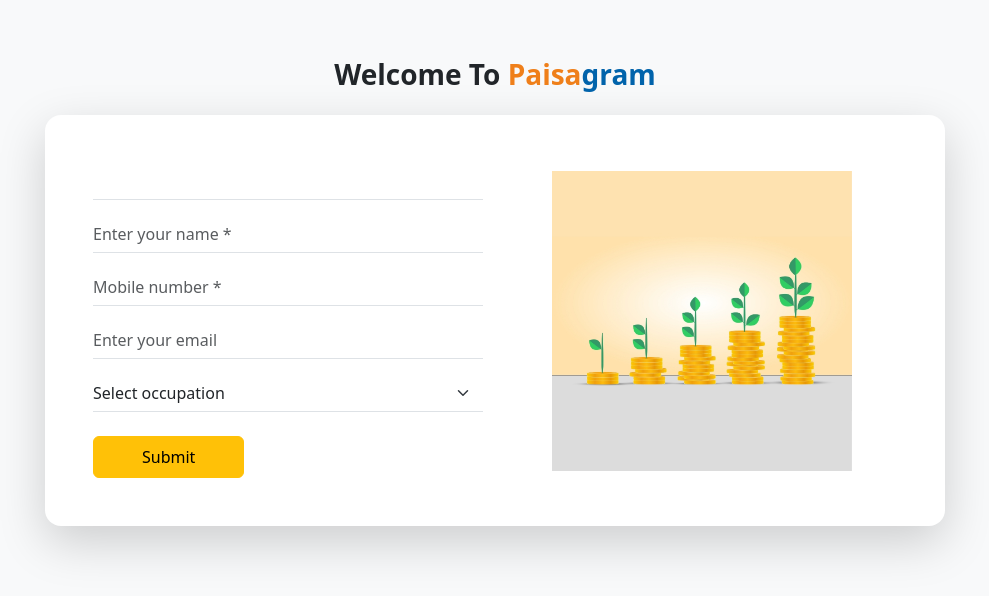
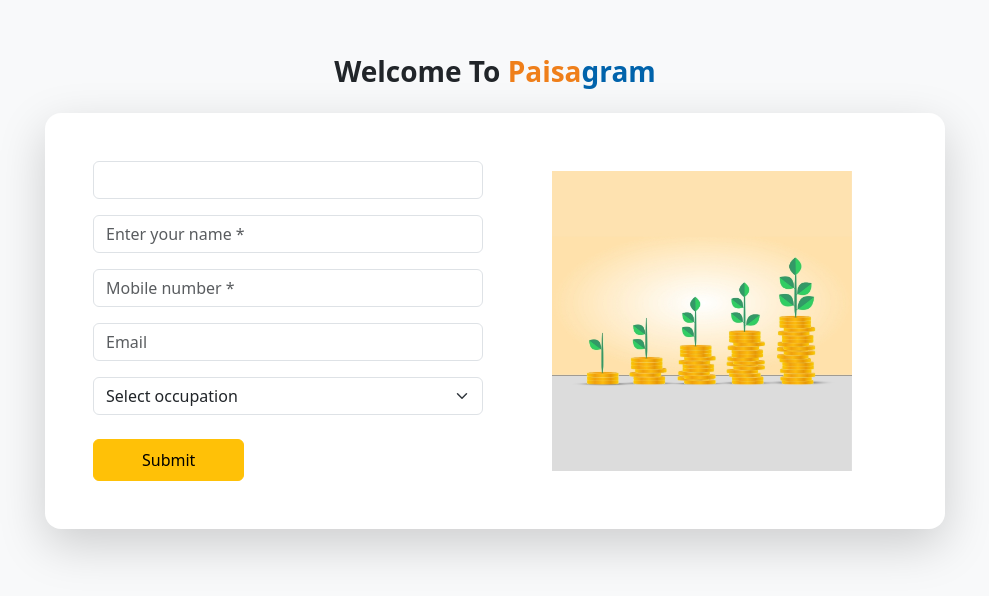
Before and after one commit to Akanksha597/PaisagramFrontend, a Next.js app: page /Campioninfo in a window 1280 px wide. Shown: the part 108-704 px from the top of the page, without its empty margins (145-1134 px from the left). Built offline with nearby package versions, Linux system fonts and the light colour scheme.

Commit message:
updated form

```diff
--- a/app/Compoent/Campionform.js
+++ b/app/Compoent/Campionform.js
@@ -1,3 +1,305 @@
+// "use client";
+
+// import { useState } from "react";
+// import { useRouter, useSearchParams } from "next/navigation";
+
+// export default function ContactFormDesign() {
+//   const router = useRouter();
+//   const searchParams = useSearchParams();
+
+//   const eventFromUrl = searchParams.get("event");
+
+// const eventType = searchParams.get("type"); // individual | group
+// const [otpSent, setOtpSent] = useState(false);
+// const [otpVerified, setOtpVerified] = useState(false);
+// const [otp, setOtp] = useState("");
+
+// const sendOtp = async () => {
+//   const mobile = document.querySelector("input[name='mobile']").value;
+
+//   if (mobile.length !== 10) {
+//     showToast("Enter valid 10-digit mobile", "danger");
+//     return;
+//   }
+
+//   try {
+//    const res = await fetch("https://paisagramsbackend.vercel.app/api/otp/send-otp", {
+//   method: "POST",
+//   headers: { "Content-Type": "application/json" },
+//   body: JSON.stringify({ mobile }),
+// });
+
+// const data = await res.json();
+
+// if (!res.ok || !data.success) {
+//   showToast(data.message || "OTP sending failed", "danger");
+//   return;
+// }
+
+// setOtpSent(true);
+// showToast("OTP sent successfully", "success");
+
+
+//     setOtpSent(true);
+//     showToast("OTP sent successfully");
+//   } catch {
+//     showToast("Failed to send OTP", "danger");
+//   }
+// };
+// const verifyOtp = async () => {
+//   const mobile = document.querySelector("input[name='mobile']").value;
+
+//   if (otp.length !== 6) {
+//     showToast("Enter valid 6-digit OTP", "danger");
+//     return;
+//   }
+
+//   try {
+//     const res = await fetch(
+//       "https://paisagramsbackend.vercel.app/api/otp/verify-otp",
+//       {
+//         method: "POST",
+//         headers: { "Content-Type": "application/json" },
+//         body: JSON.stringify({ mobile, otp }),
+//       }
+//     );
+
+//     if (!res.ok) throw new Error();
+
+//     setOtpVerified(true);
+//     showToast("Mobile verified successfully", "success");
+//   } catch (err) {
+//     showToast("Invalid OTP", "danger");
+//   }
+// };
+
+
+
+
+//   const [toast, setToast] = useState({
+//     show: false,
+//     message: "",
+//     type: "success",
+//   });
+
+//   const handleMobileInput = (e) => {
+//     e.target.value = e.target.value.replace(/[^0-9]/g, "");
+//   };
+
+//   const showToast = (message, type = "success") => {
+//     setToast({ show: true, message, type });
+
+//     setTimeout(() => {
+//       setToast({ show: false, message: "", type });
+//     }, 3000);
+//   };
+
+//  const handleSubmit = async (e) => {
+//   e.preventDefault();
+
+//   // ✅ BLOCK submit if individual event & OTP not verified
+//   if (eventType === "individual" && !otpVerified) {
+//     showToast("Please verify mobile number", "danger");
+//     return;
+//   }
+
+//   const formData = new FormData(e.target);
+
+//   const data = {
+//     eventName: formData.get("eventName") || "General",
+//     eventCategory: eventType,              // ✅ SEND THIS
+//     name: formData.get("name"),
+//     email: formData.get("email"),
+//     mobile: formData.get("mobile"),
+//     occupation: formData.get("occupation"),
+//     isMobileVerified: otpVerified,          // ✅ SEND THIS
+//   };
+
+//   // Basic validation
+//   if (!data.name || !data.mobile || data.mobile.length !== 10) {
+//     showToast("Name and valid 10-digit mobile number are required", "danger");
+//     return;
+//   }
+
+//   try {
+//     const response = await fetch(
+//       "https://paisagramsbackend.vercel.app/api/campaion/submit",
+//       {
+//         method: "POST",
+//         headers: {
+//           "Content-Type": "application/json",
+//         },
+//         body: JSON.stringify(data),
+//       }
+//     );
+
+//     if (!response.ok) throw new Error("Submit failed");
+
+//     showToast("Form submitted successfully!", "success");
+//     e.target.reset();
+
+//     setTimeout(() => {
+//       router.push("/Thankyou");
+//     }, 1500);
+//   } catch (error) {
+//     console.error(error);
+//     showToast("Failed to submit form", "danger");
+//   }
+// };
+
+
+//   return (
+//     <>
+//       {/* ================= BOOTSTRAP TOAST ================= */}
+//       {toast.show && (
+//         <div
+//           className="toast-container position-fixed top-0 end-0 p-3"
+//           style={{ zIndex: 9999 }}
+//         >
+//           <div className={`toast show text-bg-${toast.type}`}>
+//             <div className="d-flex">
+//               <div className="toast-body">{toast.message}</div>
+//               <button
+//                 type="button"
+//                 className="btn-close btn-close-white me-2 m-auto"
+//                 onClick={() => setToast({ ...toast, show: false })}
+//               ></button>
+//             </div>
+//           </div>
+//         </div>
+//       )}
+
+//       {/* ================= FORM UI ================= */}
+//       <div className="min-vh-100 d-flex align-items-center justify-content-center bg-light px-3">
+//         <div className="w-100" style={{ maxWidth: "900px" }}>
+//           <h3 className="fw-bold text-center mb-4">
+//             Welcome To{" "}
+//             <span style={{ color: "#EF7F1A" }}>Paisa</span>
+//             <span style={{ color: "#0163AB" }}>gram</span>
+//           </h3>
+
+//           <div className="bg-white rounded-4 shadow-lg p-4 p-md-5">
+//             <div className="row align-items-center g-4">
+//               <div className="col-md-6">
+//                 <form onSubmit={handleSubmit}>
+//                   {/* EVENT NAME */}
+//                   <div className="mb-3 border-bottom">
+//                     <input
+//                       type="text"
+//                       name="eventName"
+//                       className="form-control border-0 rounded-0 px-0"
+//                       value={eventFromUrl || ""}
+//                       readOnly
+//                     />
+//                   </div>
+
+//                   {/* NAME */}
+//                   <div className="mb-3 border-bottom">
+//                     <input
+//                       type="text"
+//                       name="name"
+//                       className="form-control border-0 rounded-0 px-0"
+//                       placeholder="Enter your name *"
+//                       required
+//                     />
+//                   </div>
+
+//                   {/* MOBILE */}
+//                 {/* MOBILE */}
+// <div className="mb-3 border-bottom">
+//   <input
+//     type="text"
+//     name="mobile"
+//     className="form-control border-0 rounded-0 px-0"
+//     placeholder="Mobile number *"
+//     maxLength={10}
+//     onInput={handleMobileInput}
+//     required
+//     disabled={otpVerified}
+//   />
+// </div>
+
+// {/* OTP SECTION */}
+// {eventType === "individual" && !otpVerified && (
+//   <>
+//     {!otpSent ? (
+//       <button
+//         type="button"
+//         className="btn btn-outline-primary mb-3"
+//         onClick={sendOtp}
+//       >
+//         Send OTP
+//       </button>
+//     ) : (
+//       <>
+//         <input
+//           type="text"
+//           className="form-control mb-2"
+//           placeholder="Enter OTP"
+//           value={otp}
+//           onChange={(e) => setOtp(e.target.value)}
+//         />
+//         <button
+//           type="button"
+//           className="btn btn-success mb-3"
+//           onClick={verifyOtp}
+//         >
+//           Verify OTP
+//         </button>
+//       </>
+//     )}
+//   </>
+// )}
+
+
+//                   {/* EMAIL */}
+//                   <div className="mb-3 border-bottom">
+//                     <input
+//                       type="email"
+//                       name="email"
+//                       className="form-control border-0 rounded-0 px-0"
+//                       placeholder="Enter your email"
+//                     />
+//                   </div>
+
+//                   {/* OCCUPATION */}
+//                   <div className="mb-4 border-bottom">
+//                     <select
+//                       name="occupation"
+//                       className="form-select border-0 rounded-0 px-0"
+//                     >
+//                       <option value="">Select occupation</option>
+//                       <option>Student</option>
+//                       <option>Employee</option>
+//                       <option>Business Owner</option>
+//                       <option>Freelancer</option>
+//                       <option>Other</option>
+//                     </select>
+//                   </div>
+
+//                   <button className="btn btn-warning px-5 py-2">
+//                     Submit
+//                   </button>
+//                 </form>
+//               </div>
+
+//               {/* IMAGE */}
+//               <div className="col-md-6 text-center d-none d-md-block">
+//                 <img
+//                   src="/Assests/camimage.jpeg"
+//                   alt="Contact"
+//                   className="img-fluid"
+//                   style={{ maxWidth: "300px" }}
+//                 />
+//               </div>
+//             </div>
+//           </div>
+//         </div>
+//       </div>
+//     </>
+//   );
+// }
+
 "use client";
 
 import { useState } from "react";
@@ -8,26 +310,43 @@
   const searchParams = useSearchParams();
 
   const eventFromUrl = searchParams.get("event");
+  const eventType = searchParams.get("type"); // individual | group
 
-const eventType = searchParams.get("type"); // individual | group
+  const [mobile, setMobile] = useState("");
+  const [otp, setOtp] = useState("");
   const [otpSent, setOtpSent] = useState(false);
   const [otpVerified, setOtpVerified] = useState(false);
-const [otp, setOtp] = useState("");
 
+  const [toast, setToast] = useState({
+    show: false,
+    message: "",
+    type: "success",
+  });
+
+  /* ================= TOAST ================= */
+  const showToast = (message, type = "success") => {
+    setToast({ show: true, message, type });
+    setTimeout(() => {
+      setToast({ show: false, message: "", type });
+    }, 3000);
+  };
+
+  /* ================= SEND OTP ================= */
   const sendOtp = async () => {
-  const mobile = document.querySelector("input[name='mobile']").value;
-
     if (mobile.length !== 10) {
-    showToast("Enter valid 10-digit mobile", "danger");
+      showToast("Enter valid 10-digit mobile number", "danger");
       return;
     }
 
     try {
-   const res = await fetch("https://paisagramsbackend.vercel.app/api/otp/send-otp", {
+      const res = await fetch(
+        "https://paisagramsbackend.vercel.app/api/otp/send-otp",
+        {
           method: "POST",
           headers: { "Content-Type": "application/json" },
           body: JSON.stringify({ mobile }),
-});
+        }
+      );
 
       const data = await res.json();
 
@@ -38,17 +357,13 @@
 
       setOtpSent(true);
       showToast("OTP sent successfully", "success");
-
-
-    setOtpSent(true);
-    showToast("OTP sent successfully");
     } catch {
       showToast("Failed to send OTP", "danger");
     }
   };
+
+  /* ================= VERIFY OTP ================= */
   const verifyOtp = async () => {
-  const mobile = document.querySelector("input[name='mobile']").value;
-
     if (otp.length !== 6) {
       showToast("Enter valid 6-digit OTP", "danger");
       return;
@@ -64,40 +379,24 @@
         }
       );
 
-    if (!res.ok) throw new Error();
+      const data = await res.json();
+
+      if (!res.ok || !data.success) {
+        showToast(data.message || "Invalid OTP", "danger");
+        return;
+      }
 
       setOtpVerified(true);
       showToast("Mobile verified successfully", "success");
-  } catch (err) {
-    showToast("Invalid OTP", "danger");
+    } catch {
+      showToast("OTP verification failed", "danger");
     }
   };
 
-
-
-
-  const [toast, setToast] = useState({
-    show: false,
-    message: "",
-    type: "success",
-  });
-
-  const handleMobileInput = (e) => {
-    e.target.value = e.target.value.replace(/[^0-9]/g, "");
-  };
-
-  const showToast = (message, type = "success") => {
-    setToast({ show: true, message, type });
-
-    setTimeout(() => {
-      setToast({ show: false, message: "", type });
-    }, 3000);
-  };
-
+  /* ================= SUBMIT FORM ================= */
   const handleSubmit = async (e) => {
     e.preventDefault();
 
-  // ✅ BLOCK submit if individual event & OTP not verified
     if (eventType === "individual" && !otpVerified) {
       showToast("Please verify mobile number", "danger");
       return;
@@ -105,71 +404,61 @@
 
     const formData = new FormData(e.target);
 
-  const data = {
+    const payload = {
       eventName: formData.get("eventName") || "General",
-    eventCategory: eventType,              // ✅ SEND THIS
+      eventCategory: eventType,
       name: formData.get("name"),
       email: formData.get("email"),
-    mobile: formData.get("mobile"),
+      mobile: mobile,
       occupation: formData.get("occupation"),
-    isMobileVerified: otpVerified,          // ✅ SEND THIS
+      isMobileVerified: otpVerified,
     };
 
-  // Basic validation
-  if (!data.name || !data.mobile || data.mobile.length !== 10) {
+    if (!payload.name || mobile.length !== 10) {
       showToast("Name and valid 10-digit mobile number are required", "danger");
       return;
     }
 
     try {
-    const response = await fetch(
+      const res = await fetch(
         "https://paisagramsbackend.vercel.app/api/campaion/submit",
         {
           method: "POST",
-        headers: {
-          "Content-Type": "application/json",
-        },
-        body: JSON.stringify(data),
+          headers: { "Content-Type": "application/json" },
+          body: JSON.stringify(payload),
         }
       );
 
-    if (!response.ok) throw new Error("Submit failed");
+      if (!res.ok) throw new Error();
 
       showToast("Form submitted successfully!", "success");
       e.target.reset();
+      setMobile("");
 
-    setTimeout(() => {
-      router.push("/Thankyou");
-    }, 1500);
-  } catch (error) {
-    console.error(error);
+      setTimeout(() => router.push("/Thankyou"), 1500);
+    } catch {
       showToast("Failed to submit form", "danger");
     }
   };
 
-
   return (
     <>
-      {/* ================= BOOTSTRAP TOAST ================= */}
+      {/* ================= TOAST UI ================= */}
       {toast.show && (
-        <div
-          className="toast-container position-fixed top-0 end-0 p-3"
-          style={{ zIndex: 9999 }}
-        >
+        <div className="toast-container position-fixed top-0 end-0 p-3">
           <div className={`toast show text-bg-${toast.type}`}>
             <div className="d-flex">
               <div className="toast-body">{toast.message}</div>
               <button
-                type="button"
                 className="btn-close btn-close-white me-2 m-auto"
                 onClick={() => setToast({ ...toast, show: false })}
-              ></button>
+              />
             </div>
           </div>
         </div>
       )}
 
-      {/* ================= FORM UI ================= */}
+      {/* ================= FORM ================= */}
       <div className="min-vh-100 d-flex align-items-center justify-content-center bg-light px-3">
         <div className="w-100" style={{ maxWidth: "900px" }}>
           <h3 className="fw-bold text-center mb-4">
@@ -179,47 +468,39 @@
           </h3>
 
           <div className="bg-white rounded-4 shadow-lg p-4 p-md-5">
-            <div className="row align-items-center g-4">
+            <div className="row g-4 align-items-center">
               <div className="col-md-6">
                 <form onSubmit={handleSubmit}>
-                  {/* EVENT NAME */}
-                  <div className="mb-3 border-bottom">
                   <input
                     type="text"
                     name="eventName"
-                      className="form-control border-0 rounded-0 px-0"
                     value={eventFromUrl || ""}
                     readOnly
+                    className="form-control mb-3"
                   />
-                  </div>
 
-                  {/* NAME */}
-                  <div className="mb-3 border-bottom">
                   <input
                     type="text"
                     name="name"
-                      className="form-control border-0 rounded-0 px-0"
                     placeholder="Enter your name *"
+                    className="form-control mb-3"
                     required
                   />
-                  </div>
 
-                  {/* MOBILE */}
-                {/* MOBILE */}
-<div className="mb-3 border-bottom">
                   <input
                     type="text"
                     name="mobile"
-    className="form-control border-0 rounded-0 px-0"
                     placeholder="Mobile number *"
                     maxLength={10}
-    onInput={handleMobileInput}
+                    value={mobile}
+                    readOnly={otpVerified}
+                    onChange={(e) =>
+                      setMobile(e.target.value.replace(/[^0-9]/g, ""))
+                    }
+                    className="form-control mb-3"
                     required
-    disabled={otpVerified}
                   />
-</div>
 
-{/* OTP SECTION */}
                   {eventType === "individual" && !otpVerified && (
                     <>
                       {!otpSent ? (
@@ -234,10 +515,13 @@
                         <>
                           <input
                             type="text"
-          className="form-control mb-2"
                             placeholder="Enter OTP"
                             value={otp}
-          onChange={(e) => setOtp(e.target.value)}
+                            maxLength={6}
+                            onChange={(e) =>
+                              setOtp(e.target.value.replace(/[^0-9]/g, ""))
+                            }
+                            className="form-control mb-2"
                           />
                           <button
                             type="button"
@@ -251,22 +535,16 @@
                     </>
                   )}
 
-
-                  {/* EMAIL */}
-                  <div className="mb-3 border-bottom">
                   <input
                     type="email"
                     name="email"
-                      className="form-control border-0 rounded-0 px-0"
-                      placeholder="Enter your email"
+                    placeholder="Email"
+                    className="form-control mb-3"
                   />
-                  </div>
 
-                  {/* OCCUPATION */}
-                  <div className="mb-4 border-bottom">
                   <select
                     name="occupation"
-                      className="form-select border-0 rounded-0 px-0"
+                    className="form-select mb-4"
                   >
                     <option value="">Select occupation</option>
                     <option>Student</option>
@@ -275,7 +553,6 @@
                     <option>Freelancer</option>
                     <option>Other</option>
                   </select>
-                  </div>
 
                   <button className="btn btn-warning px-5 py-2">
                     Submit
@@ -283,7 +560,6 @@
                 </form>
               </div>
 
-              {/* IMAGE */}
               <div className="col-md-6 text-center d-none d-md-block">
                 <img
                   src="/Assests/camimage.jpeg"
```
Lines whose indentation alone changed are shown as unchanged.
